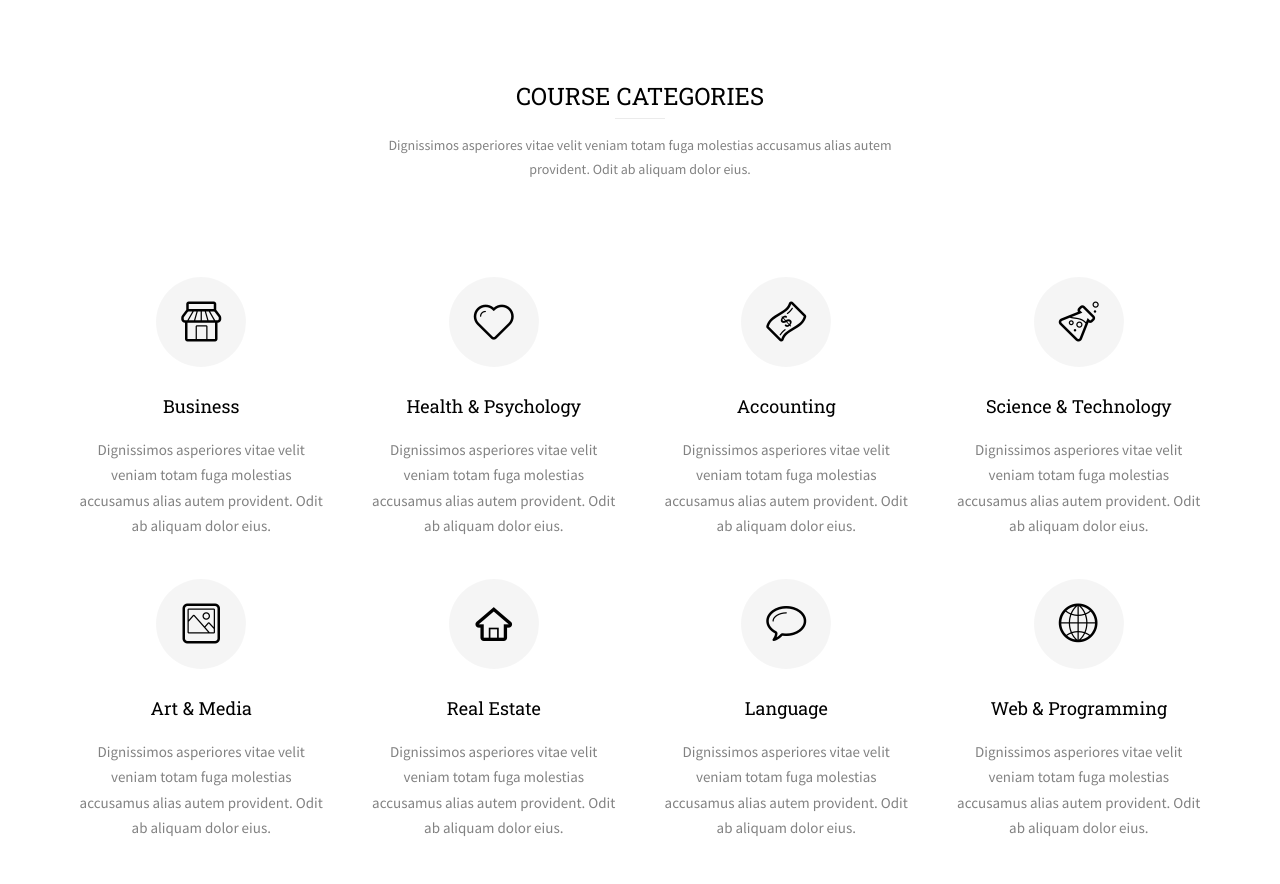
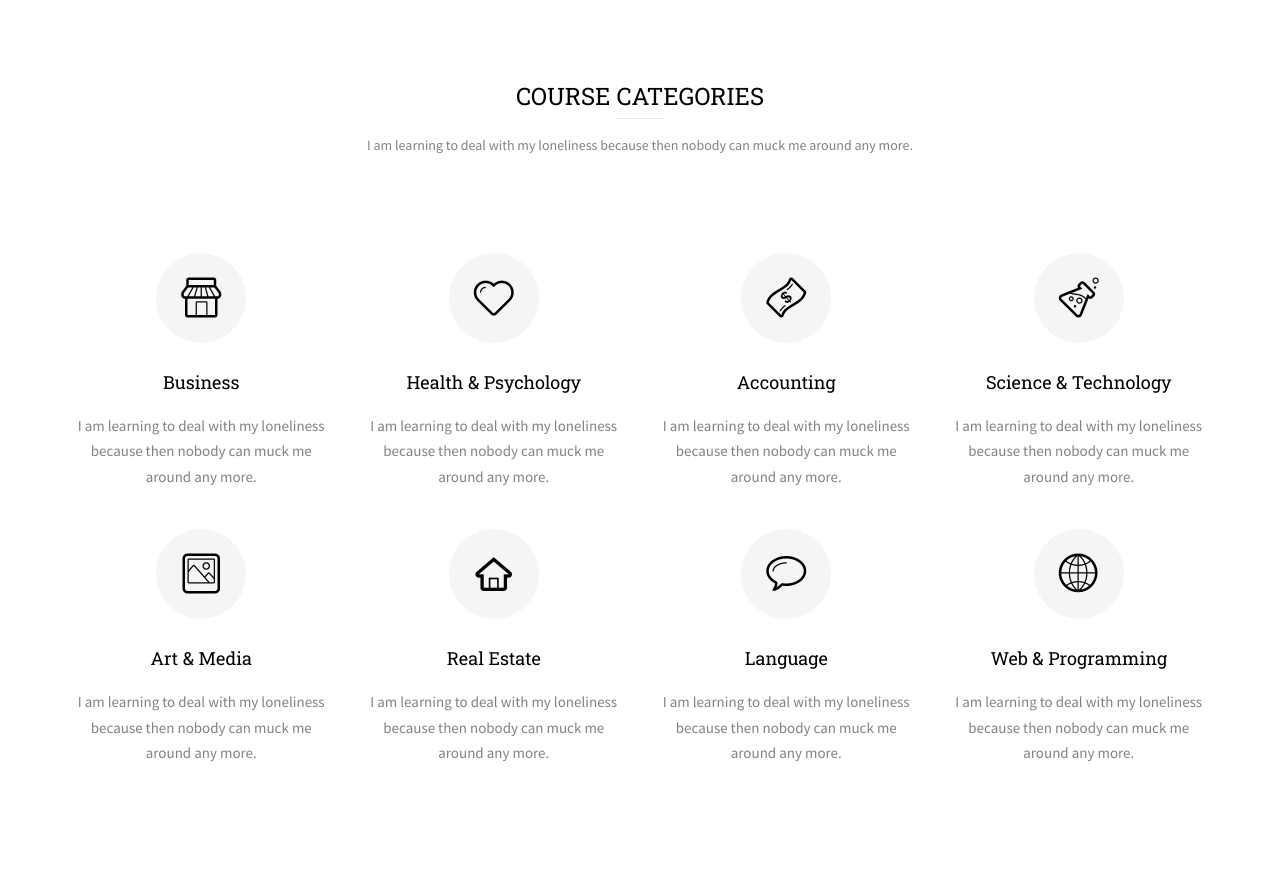
Before and after one commit to smitadc808/Demotestproject03, a plain HTML site: page about.html in a window 1280 px wide. Shown: the part 1740-2624 px from the top of the page. Drawn offline with Linux system fonts and the light colour scheme; files whose address does not match are found by name.

Commit message:
Fifth commit on 14.08.2019

```diff
--- a/about.html
+++ b/about.html
@@ -148,9 +148,12 @@
 			<div class="col-md-6 animate-box">
 				<span>About Our University</span>
 				<h2>Welcome to Education Website</h2>
-				<p>Nam nec tellus a odio tincidunt auctor a ornare odio. Sed non mauris vitae erat cauctor eu in elit. Class aptent taciti sociosqu ad litora torquent per conubia nostra, per Mauris in erat justo.</p>
-				<p>Nullam ac urna eu felis dapibus condimentum sit amet a augue. Sed non neque elit. Sed ut imperdiet nisi. Proin condimentum fermentum nunc. Etiam pharetra, erat sed.</p>
-				<p>Nam nec tellus a odio tincidunt auctor a ornare odio. Sed non mauris vitae erat cauctor eu in elit. Class aptent taciti sociosqu ad litora torquent per conubia nostra, per Mauris in erat justo.</p>
+				<p>Develop a passion for learning. Research shows that there is only half as much variation in student achievement between schools as there is among classrooms in the same school. Education can change our life.
+				</p>
+				<p>If you want your child to get best education possible, it is actually more important to get him assigned to great teacher than to a great school.
+				</p>
+				<p>High school is what kind of grows you into the person you are. I've great memories, good and bad, some learning experiences and some that I'll take with me the rest of my life.
+				</p>
 			</div>
 			<div class="col-md-6">
 				<img class="img-responsive" src="images/img_bg_2.jpg" alt="Free HTML5 Bootstrap Template">
@@ -195,7 +198,7 @@
 			<div class="row animate-box">
 				<div class="col-md-6 col-md-offset-3 text-center fh5co-heading">
 					<h2>Course categories</h2>
-					<p>Dignissimos asperiores vitae velit veniam totam fuga molestias accusamus alias autem provident. Odit ab aliquam dolor eius.</p>
+					<p>I am learning to deal with my loneliness because then nobody can muck me around any more.</p>
 				</div>
 			</div>
 			<div class="row">
@@ -206,7 +209,7 @@
 						</span>
 						<div class="desc">
 							<h3><a href="#">Business</a></h3>
-							<p>Dignissimos asperiores vitae velit veniam totam fuga molestias accusamus alias autem provident. Odit ab aliquam dolor eius.</p>
+							<p>I am learning to deal with my loneliness because then nobody can muck me around any more.</p>
 						</div>
 					</div>
 				</div>
@@ -217,7 +220,7 @@
 						</span>
 						<div class="desc">
 							<h3><a href="#">Health &amp; Psychology</a></h3>
-							<p>Dignissimos asperiores vitae velit veniam totam fuga molestias accusamus alias autem provident. Odit ab aliquam dolor eius.</p>
+							<p>I am learning to deal with my loneliness because then nobody can muck me around any more.</p>
 						</div>
 					</div>
 				</div>
@@ -228,7 +231,7 @@
 						</span>
 						<div class="desc">
 							<h3><a href="#">Accounting</a></h3>
-							<p>Dignissimos asperiores vitae velit veniam totam fuga molestias accusamus alias autem provident. Odit ab aliquam dolor eius.</p>
+							<p>I am learning to deal with my loneliness because then nobody can muck me around any more.</p>
 						</div>
 					</div>
 				</div>
@@ -239,7 +242,7 @@
 						</span>
 						<div class="desc">
 							<h3><a href="#">Science &amp; Technology</a></h3>
-							<p>Dignissimos asperiores vitae velit veniam totam fuga molestias accusamus alias autem provident. Odit ab aliquam dolor eius.</p>
+							<p>I am learning to deal with my loneliness because then nobody can muck me around any more.</p>
 						</div>
 					</div>
 				</div>
@@ -250,7 +253,7 @@
 						</span>
 						<div class="desc">
 							<h3><a href="#">Art &amp; Media</a></h3>
-							<p>Dignissimos asperiores vitae velit veniam totam fuga molestias accusamus alias autem provident. Odit ab aliquam dolor eius.</p>
+							<p>I am learning to deal with my loneliness because then nobody can muck me around any more.</p>
 						</div>
 					</div>
 				</div>
@@ -261,7 +264,7 @@
 						</span>
 						<div class="desc">
 							<h3><a href="#">Real Estate</a></h3>
-							<p>Dignissimos asperiores vitae velit veniam totam fuga molestias accusamus alias autem provident. Odit ab aliquam dolor eius.</p>
+							<p>I am learning to deal with my loneliness because then nobody can muck me around any more.</p>
 						</div>
 					</div>
 				</div>
@@ -272,7 +275,7 @@
 						</span>
 						<div class="desc">
 							<h3><a href="#">Language</a></h3>
-							<p>Dignissimos asperiores vitae velit veniam totam fuga molestias accusamus alias autem provident. Odit ab aliquam dolor eius.</p>
+							<p>I am learning to deal with my loneliness because then nobody can muck me around any more.</p>
 						</div>
 					</div>
 				</div>
@@ -283,7 +286,7 @@
 						</span>
 						<div class="desc">
 							<h3><a href="#">Web &amp; Programming</a></h3>
-							<p>Dignissimos asperiores vitae velit veniam totam fuga molestias accusamus alias autem provident. Odit ab aliquam dolor eius.</p>
+							<p>I am learning to deal with my loneliness because then nobody can muck me around any more.</p>
 						</div>
 					</div>
 				</div>
@@ -332,7 +335,7 @@
 			<div class="row row-pb-md">
 				<div class="col-md-3 fh5co-widget">
 					<h3>About Education</h3>
-					<p>Facilis ipsum reprehenderit nemo molestias. Aut cum mollitia reprehenderit. Eos cumque dicta adipisci architecto culpa amet.</p>
+					<p>I am learning to deal with loneliness because then nobody can muck me around any more.</p>
 				</div>
 				<div class="col-md-2 col-sm-4 col-xs-6 col-md-push-1 fh5co-widget">
 					<h3>Learning</h3>
```
